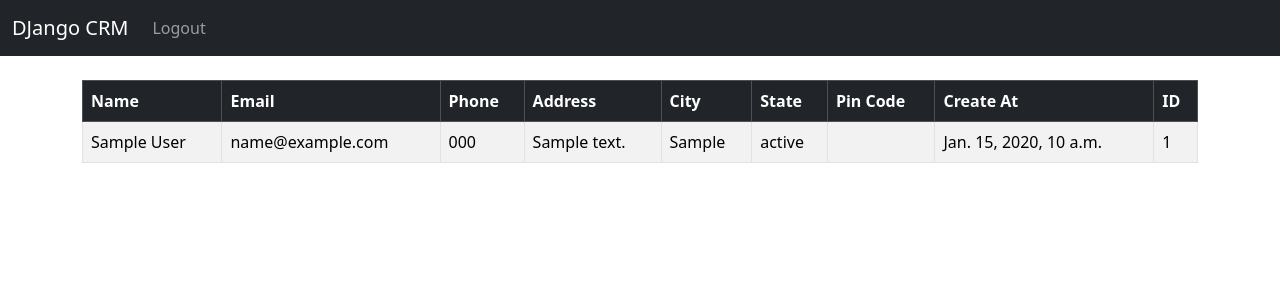
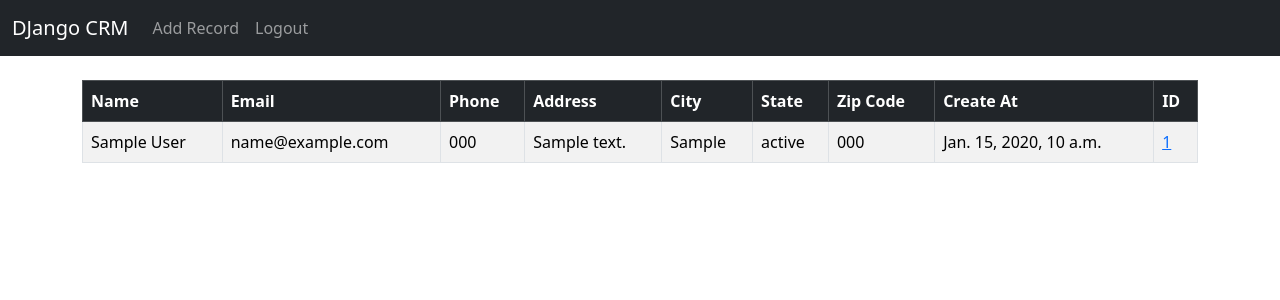
Before and after one commit to Joel14298/CRM-with-Django-Python, a Django app: page / in a window 1280 px wide. Shown: the top 300 px of the page. Run offline with Django 5.2, Linux system fonts and the light colour scheme; a user stored in the database is signed in; tables that the repository leaves empty hold one stand-in row (values such as "Sample post").

Commit message:
Final Project

```diff
--- a/website/templates/home.html
+++ b/website/templates/home.html
@@ -13,7 +13,7 @@
         <th scope="col">Address</th>
         <th scope="col">City</th>
         <th scope="col">State</th>
-        <th scope="col">Pin Code</th>
+        <th scope="col">Zip Code</th>
         <th scope="col">Create At</th>
         <th scope="col">ID</th>
       </tr>
@@ -28,9 +28,9 @@
           <td>{{record.address}}</td>
           <td>{{record.city}}</td>
           <td>{{record.state}}</td>
-          <td>{{record.pin_code}}</td>
+          <td>{{record.zip_code}}</td>
           <td>{{record.created_at}}</td>
-          <td>{{record.id}}</td>
+          <td><a href="{% url 'record' record.id %}">{{record.id}}</a></td>
         </tr>
         {% endfor %}
       {% endif %}
@@ -43,6 +43,7 @@
 
   {% else %}
 
+<div class="col-md-6 offset-md-3">
   <h1>Login</h1>
   <form method="POST" action="{% url 'home' %}">
     {% csrf_token %}
@@ -57,7 +58,7 @@
     </br>
         <button type="submit" class="btn btn-secondary">Login</button>
       </form>
-
+</div>
 
 {% endif %}
 
--- a/website/templates/navbar.html
+++ b/website/templates/navbar.html
@@ -15,6 +15,9 @@
     <div class="collapse navbar-collapse" id="navbarSupportedContent">
       <ul class="navbar-nav me-auto mb-2 mb-lg-0">
         {% if user.is_authenticated %}
+        <li class="nav-item">
+          <a class="nav-link" href="{% url 'add_record' %}">Add Record</a>
+        </li>
 
         <li class="nav-item">
           <a class="nav-link" href="{% url 'logout' %}">Logout</a>
--- a/website/urls.py
+++ b/website/urls.py
@@ -6,4 +6,8 @@
     # path('login/', views.login_user, name='login'),
     path('logout/',views.logout_user, name='logout'),
     path('register/',views.register_user, name='register'),
+    path('record/<int:pk>',views.customer_record, name='record'),
+    path('delete_record/<int:pk>',views.delete_record, name='delete_record'),
+    path('add_record/',views.add_record, name='add_record'),
+    path('update_record/<int:pk>',views.update_record, name='update_record'),
 ]
--- a/website/views.py
+++ b/website/views.py
@@ -1,7 +1,7 @@
 from django.shortcuts import redirect, render
 from django.contrib.auth import authenticate, login, logout
 from django.contrib import messages
-from .forms import SignUpForm
+from .forms import SignUpForm , AddRecordForm
 from .models import Record
 
 def home(request):
@@ -50,3 +50,50 @@
 		return render(request, 'register.html', {'form':form})
 
 	return render(request, 'register.html', {'form':form})
+
+
+def customer_record(request, pk):
+    if request.user.is_authenticated:
+        #look up Record
+        customer_record = Record.objects.get(id=pk)
+        return render(request, 'record.html', {'customer_record':customer_record})
+    else:
+        messages.success(request, "Please login to check your records")
+        return redirect('home')
+
+def delete_record(request, pk):
+    if request.user.is_authenticated:
+        delete_info = Record.objects.get(id=pk)
+        delete_info.delete()
+        messages.success(request, "Record Deleted Successfully")
+        return redirect('home')
+    else:
+        messages.success(request, "Please login")
+        return redirect('home')
+
+def add_record(request):
+    form = AddRecordForm(request.POST or None)
+    if request.user.is_authenticated:
+        if request.method == "POST":
+            if form.is_valid():
+                add_record = form.save()
+                messages.success(request, "Record Added")
+                return redirect('home')
+        return render(request, 'add_record.html', {'form': form})
+    else:
+        messages.success(request, "Please log in")
+        return redirect('home')
+
+
+def update_record(request, pk):
+    if request.user.is_authenticated:
+        current_record = Record.objects.get(id=pk)
+        form = AddRecordForm(request.POST or None, instance=current_record)
+        if form.is_valid():
+            form.save()
+            messages.success(request, "Your Details have been updated")
+            return redirect('home')
+        return render(request, 'update_record.html', {'form': form})
+    else:
+        messages.success(request, "Please log in")
+        return redirect('home')
```
Also changed, not shown: website/forms.py (+21 -0 lines), website/templates/add_record.html (added, +15 -0 lines), website/templates/record.html (added, +32 -0 lines), website/templates/update_record.html (added, +15 -0 lines).
